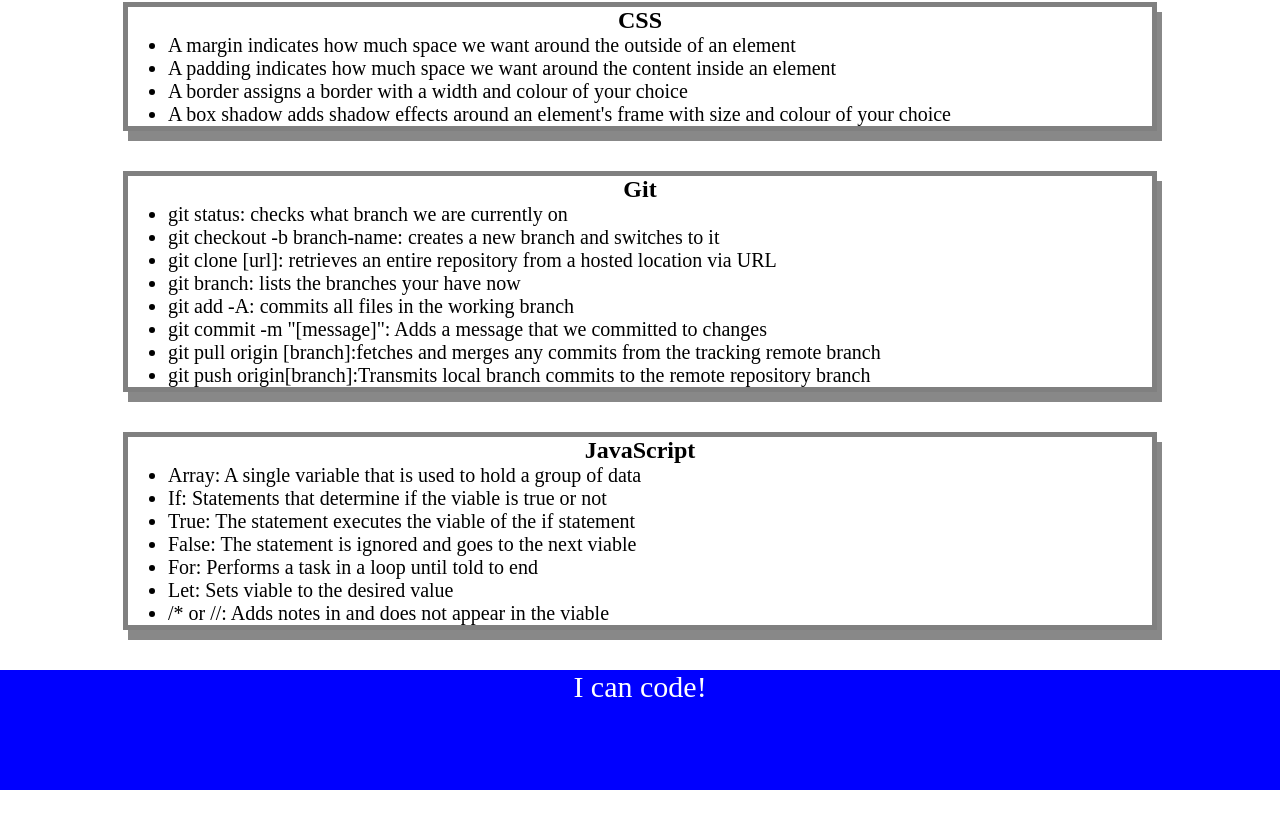
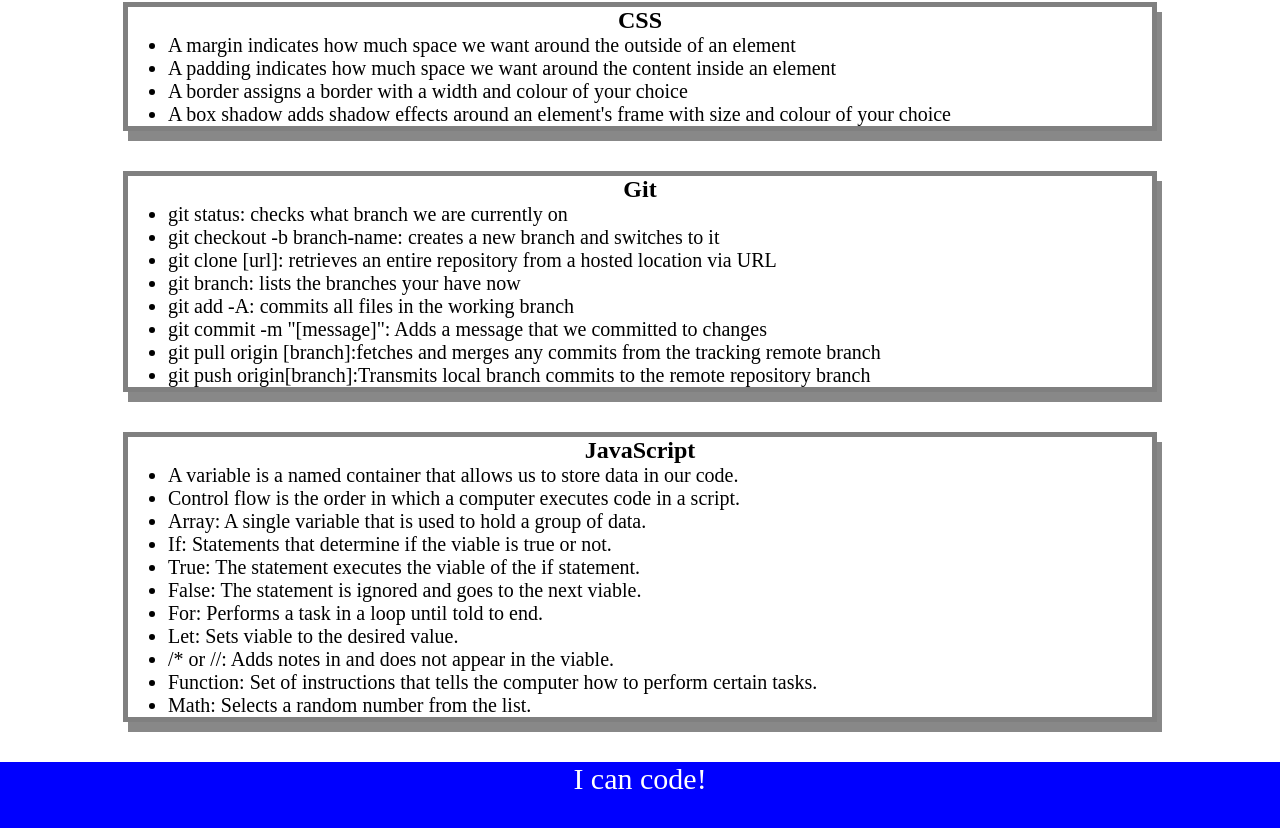
Before and after one commit to mileswildmore18/prework-study-guide, a plain HTML site: page prework-study-guide/index.html in a window 1280 px wide. Shown: the part 304-1132 px from the top of the page. Before the commit the page ends 1094 px from the top, so only its background shows below. Drawn offline with Linux system fonts and the light colour scheme.

Commit message:
I updated the Javascript to show what I have studied on the prework

```diff
--- a/prework-study-guide/assets/script.js
+++ b/prework-study-guide/assets/script.js
@@ -1,19 +1,27 @@
-const topics = ['HTML', 'CSS', 'Git', 'JavaScript']
+const topics = ['HTML', 'CSS', 'Git', 'JavaScript'];
+const randomTopic = topics[Math.floor(Math.random() * topics.length)];
 
-for (var x = 0; x < topics.length; x++) {
+function listTopics() {
+    for (let x = 0; x < topics.length; x++) {
         console.log(topics[x]);
     }
+}
 
-/*
-if (topic === 'HTML') {
+function selectTopic() {
+    if (randomTopic === 'HTML') {
         console.log("Let's study HTML!");
-} else if (topic === 'CSS') {
+       } else if (randomTopic === 'CSS') {
         console.log("Let's study CSS!");
-} else if (topic === 'Git') {
+       } else if (randomTopic === 'Git') {
         console.log("Let's study Git!");
-} else if (topic === 'JavaScript') {
+       } else if (randomTopic === 'JavaScript') {
         console.log("Let's study JavaScript!");
        } else {
         console.log('Please try again!');
        }
-*/
+}
+
+console.log('Here are the topics we learned through Prework:');
+listTopics();
+console.log('Which topic should we study first?');
+selectTopic();
--- a/prework-study-guide/index.html
+++ b/prework-study-guide/index.html
@@ -69,13 +69,17 @@
 
         <ul>
 
-          <li>Array: A single variable that is used to hold a group of data</li>
-          <li>If: Statements that determine if the viable is true or not</li>
-          <li>True: The statement executes the viable of the if statement</li>
-          <li>False: The statement is ignored and goes to the next viable</li>
-          <li>For: Performs a task in a loop until told to end</li>
-          <li>Let: Sets viable to the desired value</li>
-          <li>/* or //: Adds notes in and does not appear in the viable</li>
+          <li>A variable is a named container that allows us to store data in our code.</li>
+          <li>Control flow is the order in which a computer executes code in a script.</li>
+          <li>Array: A single variable that is used to hold a group of data.</li>
+          <li>If: Statements that determine if the viable is true or not.</li>
+          <li>True: The statement executes the viable of the if statement.</li>
+          <li>False: The statement is ignored and goes to the next viable.</li>
+          <li>For: Performs a task in a loop until told to end.</li>
+          <li>Let: Sets viable to the desired value.</li>
+          <li>/* or //: Adds notes in and does not appear in the viable.</li>
+          <li>Function: Set of instructions that tells the computer how to perform certain tasks.</li>
+          <li>Math: Selects a random number from the list.</li>
 
         </ul>
 
```
Lines whose indentation alone changed are shown as unchanged.
